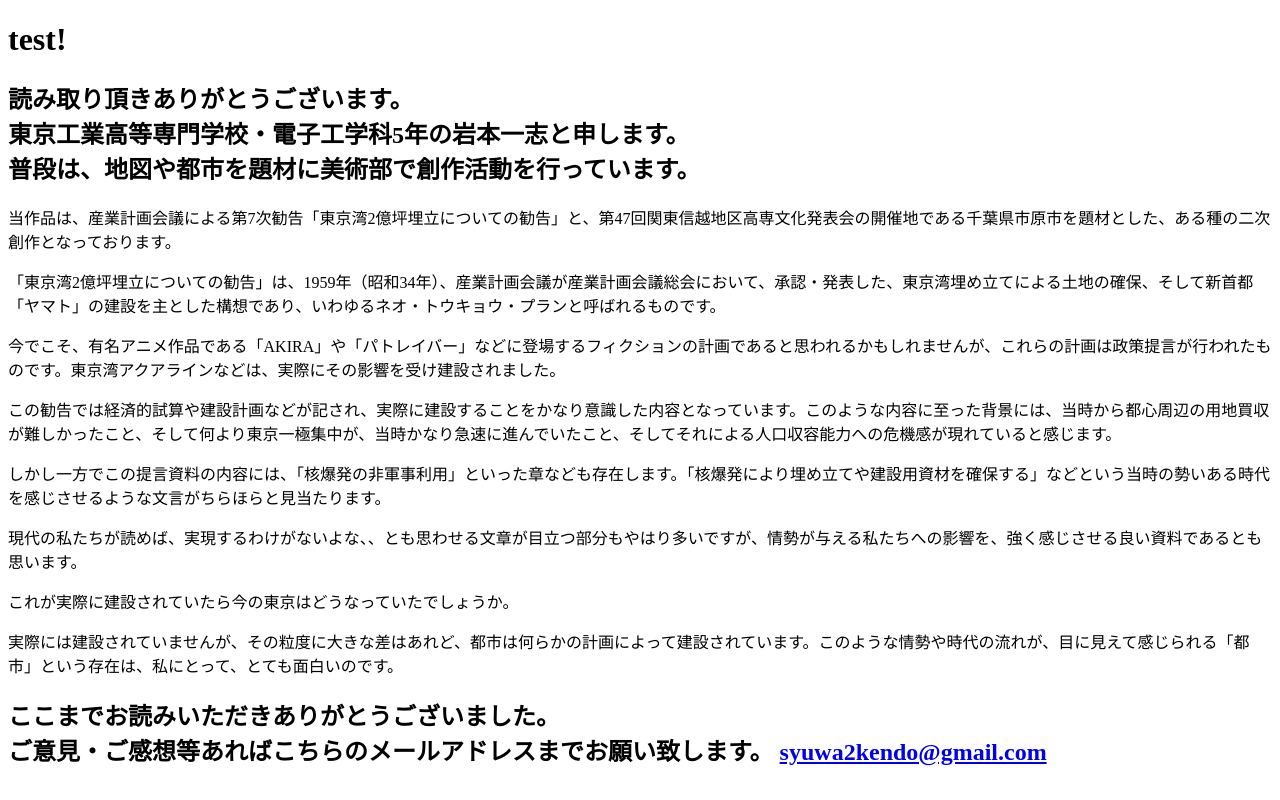
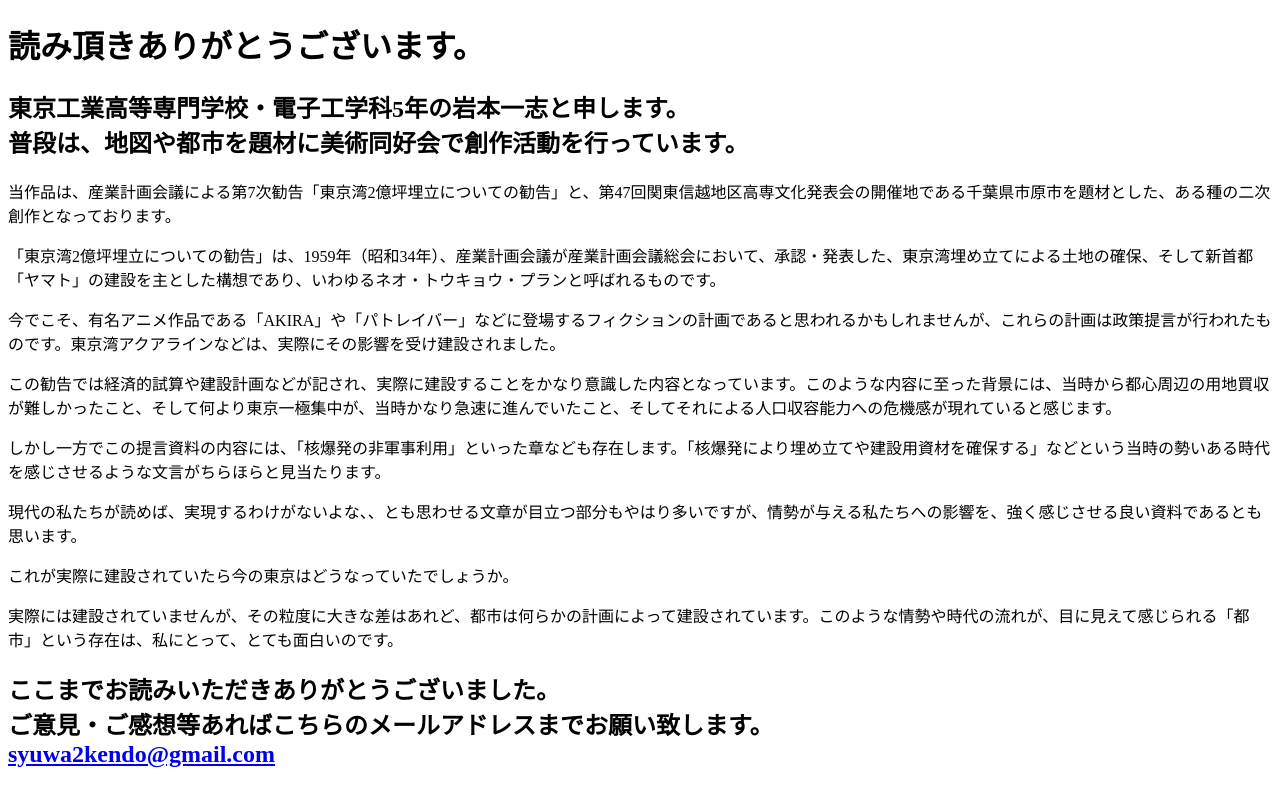
Before and after one commit to Urbanizm/bunpatsu-nitkc, a plain HTML site: page index.html in a window 1280 px wide. Drawn offline with Linux system fonts and the light colour scheme.

Commit message:
Update index.html

```diff
--- a/index.html
+++ b/index.html
@@ -5,11 +5,10 @@
         <title>Urbanizm 木更津文発！</title>
     </head>
     <body>
-        <h1>test!</h1>
+        <h1>読み頂きありがとうございます。</h1>
         <h2>
-            読み取り頂きありがとうございます。<br>
             東京工業高等専門学校・電子工学科5年の岩本一志と申します。<br>
-            普段は、地図や都市を題材に美術部で創作活動を行っています。
+            普段は、地図や都市を題材に美術同好会で創作活動を行っています。
         </h2>
 
         <p>当作品は、産業計画会議による第7次勧告「東京湾2億坪埋立についての勧告」と、第47回関東信越地区高専文化発表会の開催地である千葉県市原市を題材とした、ある種の二次創作となっております。</p>
@@ -24,7 +23,7 @@
 
         <h2>
             ここまでお読みいただきありがとうございました。<br>
-            ご意見・ご感想等あればこちらのメールアドレスまでお願い致します。
+            ご意見・ご感想等あればこちらのメールアドレスまでお願い致します。<br>
             <a href="syuwa2kendo@gmail.com">syuwa2kendo@gmail.com</a>
         </h2>
     </body>
```
